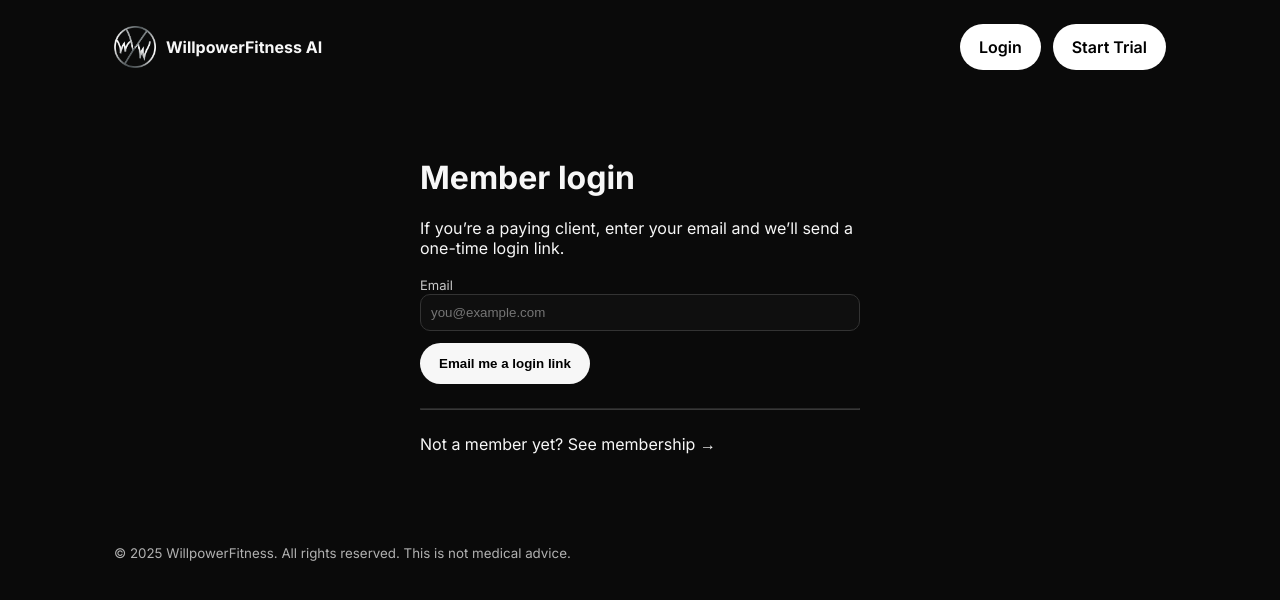
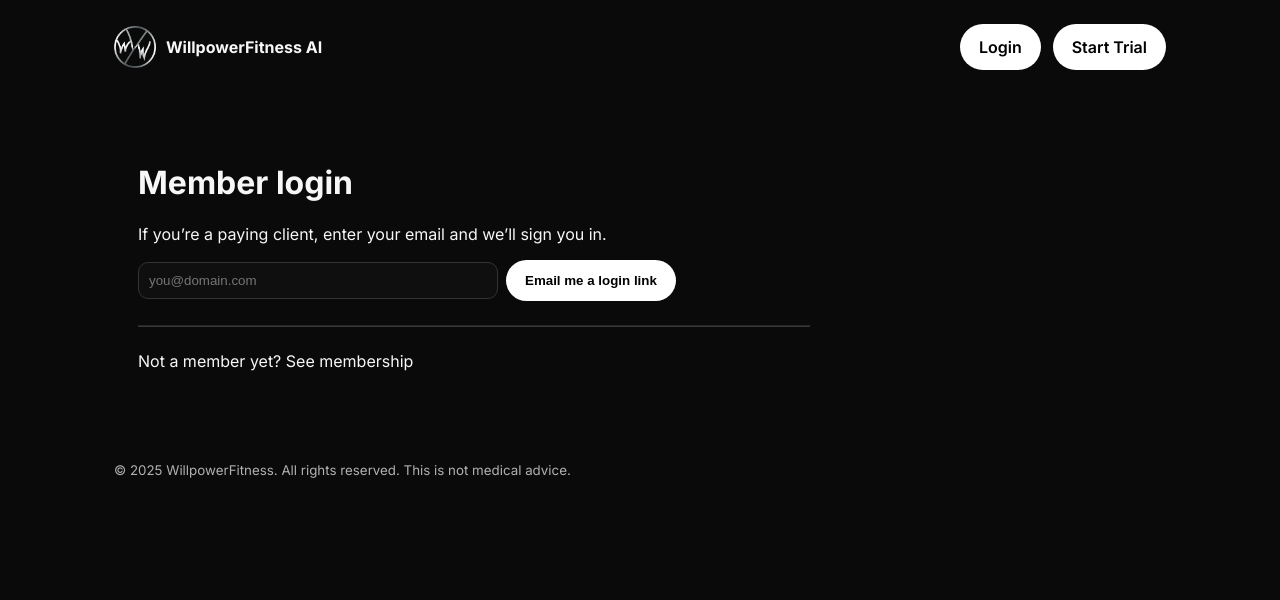
Before and after one commit to WillpowerfitnessAI/willpowerfitness-frontend, a Next.js app: page /login in a window 1280 px wide. Shown: the top 600 px of the page. Built offline with nearby package versions, Linux system fonts and the light colour scheme; no server answers.

Commit message:
Update login.js

```diff
--- a/pages/login.js
+++ b/pages/login.js
@@ -1,118 +1,78 @@
 // pages/login.js
-import Head from "next/head";
-import { useRouter } from "next/router";
-import { useEffect, useState } from "react";
-import Layout from "../components/Layout";
-import { supabase } from "../utils/supabaseClient";
-
-const SITE =
-  process.env.NEXT_PUBLIC_SITE_URL ||
-  (typeof window !== "undefined" ? window.location.origin : "");
+import { useState } from 'react';
+import Layout from '../components/Layout.jsx';
 
 export default function Login() {
-  const router = useRouter();
-  const [email, setEmail] = useState("");
-  const [sending, setSending] = useState(false);
-  const [sent, setSent] = useState(false);
-  const [error, setError] = useState("");
+  const [email, setEmail] = useState('');
+  const [busy, setBusy] = useState(false);
+  const [msg, setMsg] = useState('');
 
-  // If the user is already logged in, go to the dashboard.
-  useEffect(() => {
-    supabase.auth.getSession().then(({ data }) => {
-      if (data?.session) router.replace("/dashboard");
-    });
-  }, [router]);
-
-  async function onSubmit(e) {
+  async function requestLoginLink(e) {
     e.preventDefault();
-    setSending(true);
-    setError("");
-    setSent(false);
+    setMsg('');
+    if (!email) return setMsg('Enter your email.');
 
     try {
-      const { error: err } = await supabase.auth.signInWithOtp({
-        email,
-        options: {
-          emailRedirectTo: `${SITE}/dashboard`,
-        },
+      setBusy(true);
+      const res = await fetch('/api/login-link', {
+        method: 'POST',
+        headers: { 'Content-Type': 'application/json' },
+        body: JSON.stringify({ email }),
       });
+      const data = await res.json();
 
-      if (err) {
-        // Friendly copy for non-members
-        if (
-          /user.*not.*found/i.test(err.message) ||
-          /invalid.*email/i.test(err.message)
-        ) {
-          setError(
-            "This is a members-only space. We couldn’t find an account for that email."
-          );
+      if (!res.ok) {
+        if (data?.error === 'not_subscribed') {
+          setMsg('No active membership found for this email. Start a trial or subscribe.');
+        } else if (data?.error === 'invalid_email') {
+          setMsg('That email looks invalid.');
         } else {
-          setError(err.message);
+          setMsg('Could not send login link. Try again.');
         }
         return;
       }
 
-      setSent(true);
+      // Direct login: jump to the Supabase magic link (no email click needed)
+      if (data?.login_url) {
+        window.location.assign(data.login_url);
+      } else {
+        setMsg('Login link not available. Try again.');
+      }
+    } catch {
+      setMsg('Network error. Try again.');
     } finally {
-      setSending(false);
+      setBusy(false);
     }
   }
 
   return (
-    <Layout title="Member Login">
-      <Head>
-        {/* keep the login page out of search results */}
-        <meta name="robots" content="noindex, nofollow" />
-      </Head>
+    <Layout title="Member login">
+      <main style={{ padding: 24, maxWidth: 720 }}>
+        <h1>Member login</h1>
+        <p>If you’re a paying client, enter your email and we’ll sign you in.</p>
 
-      <div style={{ maxWidth: 440, margin: "40px auto" }}>
-        <h1>Member login</h1>
-        <p className="muted" style={{ marginTop: 4 }}>
-          If you’re a paying client, enter your email and we’ll send a one-time
-          login link.
-        </p>
-
-        <form onSubmit={onSubmit} style={{ marginTop: 16 }}>
-          <label className="label">Email</label>
+        <form onSubmit={requestLoginLink} style={{ marginTop: 16 }}>
           <input
+            type="email"
+            value={email}
+            onChange={e => setEmail(e.target.value)}
+            placeholder="you@domain.com"
             className="input"
-            type="email"
-            required
-            value={email}
-            onChange={(e) => setEmail(e.target.value)}
-            placeholder="you@example.com"
+            style={{ width: 360, marginRight: 8 }}
           />
-
-          <button
-            className="btn btn--primary"
-            type="submit"
-            disabled={sending}
-            style={{ marginTop: 12 }}
-          >
-            {sending ? "Sending…" : "Email me a login link"}
+          <button className="btn btn-primary" disabled={busy}>
+            {busy ? 'Working…' : 'Email me a login link'}
           </button>
         </form>
 
-        {sent && (
-          <p className="success" style={{ marginTop: 12 }}>
-            Check your inbox for a secure login link.
-          </p>
-        )}
-        {error && (
-          <p className="error" style={{ marginTop: 12 }}>
-            {error}
-          </p>
-        )}
+        {msg && <p style={{ marginTop: 12 }}>{msg}</p>}
 
-        <hr style={{ opacity: 0.2, margin: "24px 0" }} />
+        <hr style={{ margin: '24px 0', opacity: 0.2 }} />
 
-        <p className="muted">
-          Not a member yet?{" "}
-          <a className="link" href="/subscribe">
-            See membership →
-          </a>
+        <p>
+          Not a member yet? <a href="/subscribe">See membership</a>
         </p>
-      </div>
+      </main>
     </Layout>
   );
 }
```
